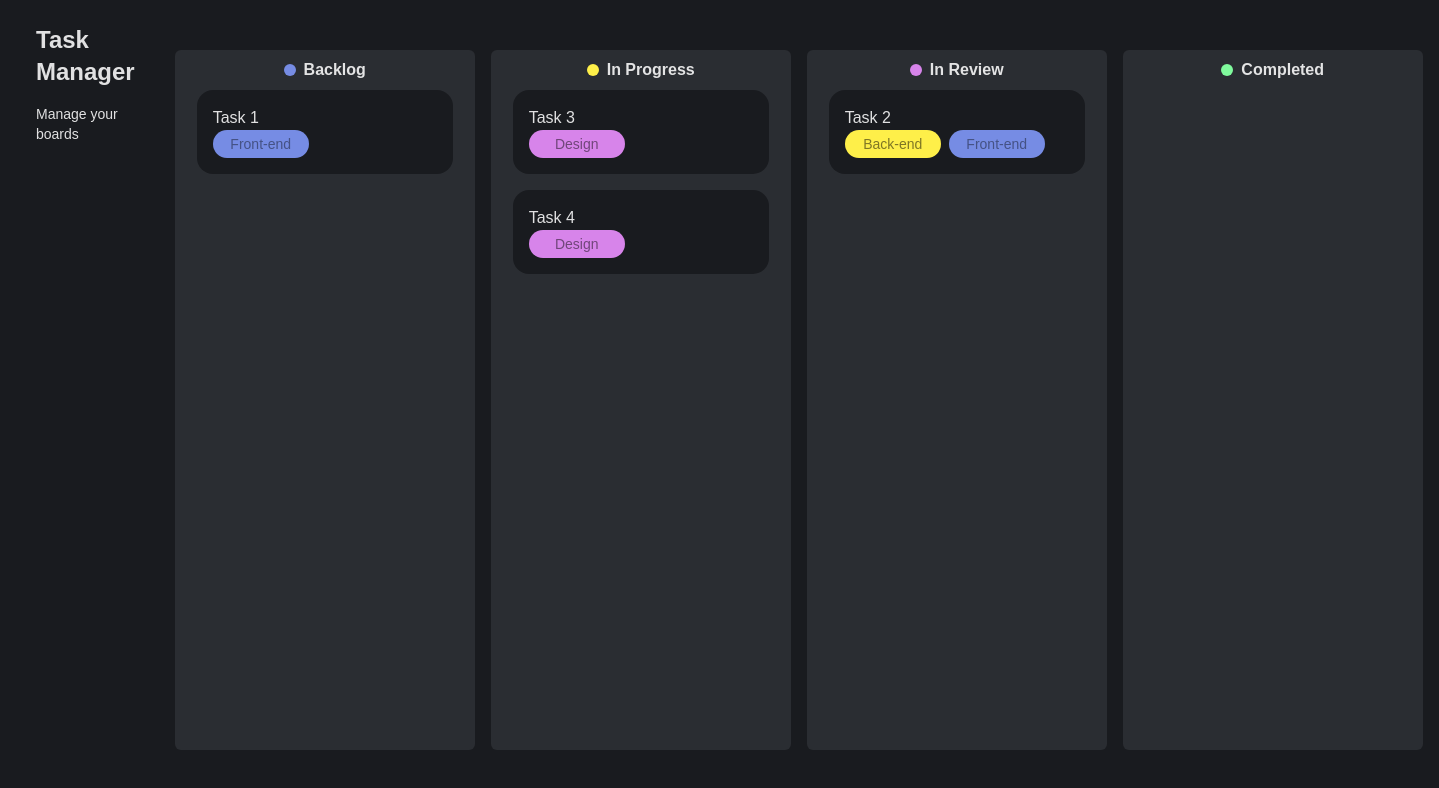
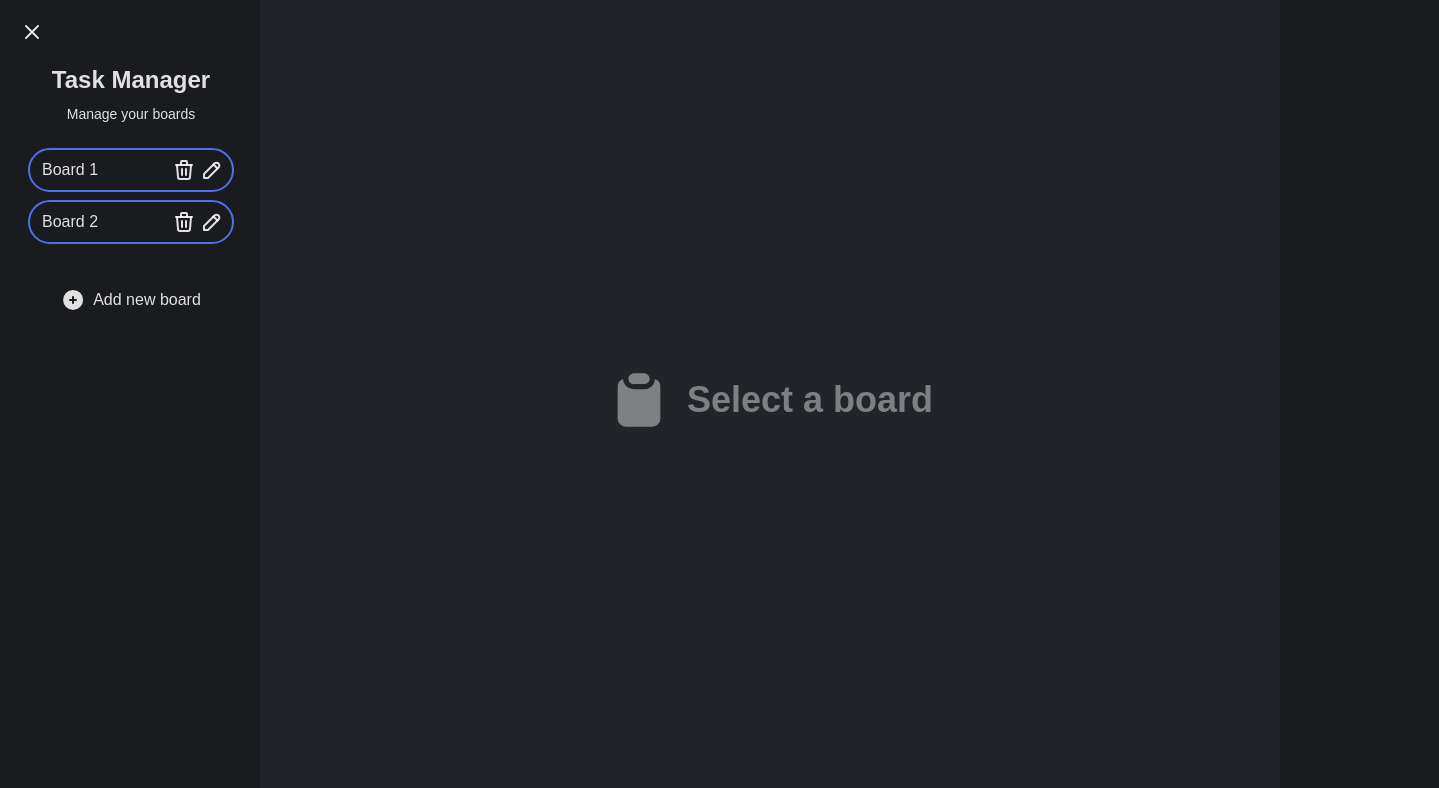
Before and after one commit to omar15hr/task-manager-app, a React (Vite) app: page / in a window 1280 px wide. Shown: the top 788 px of the page, 1439 px wide, since content can reach past the window. Built offline with nearby package versions, Linux system fonts and the light colour scheme.

Commit message:
inicio del store

```diff
--- a/src/App.tsx
+++ b/src/App.tsx
@@ -1,11 +1,38 @@
+import { useState } from "react";
+import { Sidebar } from "./components/sidebar/Sidebar";
 import { Board } from "./components/board/Board";
-import { Sidebar } from "./components/sidebar/Sidebar";
+import { BoardWithId } from "./interfaces/types";
+import { StartBoard } from "./components/board/StartBoard";
 
 export default function App() {
+  const [isSidebarOpen, setIsSidebarOpen] = useState(true);
+  const [boardSelected, setBoardSelected] = useState<BoardWithId | null>(null);
+
+  const toggleSidebar = () => {
+    setIsSidebarOpen(!isSidebarOpen);
+  };
+
+  const selectBoard = (board: BoardWithId) => {
+    setBoardSelected(board);
+  };
+
   return (
-    <div className="flex flex-row">
-      <Sidebar />
-      <Board />
+    <div className="flex flex-row h-[100vh] overflow-hidden">
+      <Sidebar
+        isSidebarOpen={isSidebarOpen}
+        toggleSidebar={toggleSidebar}
+        selectBoard={selectBoard}
+      />
+
+      <div
+        className={`flex-1 transition-all duration-300 ease-in-out ${
+          isSidebarOpen ? "ml-[260px]" : "ml-[65px]"
+        }`}
+      >
+        {
+          boardSelected ? <Board /> : <StartBoard />
+        }
+      </div>
     </div>
   );
 }
--- /dev/null
+++ b/src/assets/svgs/Svg.tsx
@@ -0,0 +1,123 @@
+interface SvgProps {
+  size?: number;
+  color?: string;
+}
+
+export function CancelSvg({ size }: SvgProps) {
+  return (
+    <svg
+      xmlns="http://www.w3.org/2000/svg"
+      width={size}
+      height={size}
+      viewBox="0 0 24 24"
+      fill="none"
+      stroke="currentColor"
+      stroke-width="2"
+      stroke-linecap="round"
+      stroke-linejoin="round"
+      className="icon icon-tabler icons-tabler-outline icon-tabler-x"
+    >
+      <path stroke="none" d="M0 0h24v24H0z" fill="none" />
+      <path d="M18 6l-12 12" />
+      <path d="M6 6l12 12" />
+    </svg>
+  );
+}
+
+export function BaselineSvg({ size }: SvgProps) {
+  return (
+    <svg
+      xmlns="http://www.w3.org/2000/svg"
+      width={size}
+      height={size}
+      viewBox="0 0 24 24"
+      fill="none"
+      stroke="currentColor"
+      stroke-width="2"
+      stroke-linecap="round"
+      stroke-linejoin="round"
+      className="icon icon-tabler icons-tabler-outline icon-tabler-baseline-density-medium"
+    >
+      <path stroke="none" d="M0 0h24v24H0z" fill="none" />
+      <path d="M4 20h16" />
+      <path d="M4 12h16" />
+      <path d="M4 4h16" />
+    </svg>
+  );
+}
+
+export function CirclePlusSvg({ size }: SvgProps) {
+  return (
+    <svg
+      xmlns="http://www.w3.org/2000/svg"
+      width={size}
+      height={size}
+      viewBox="0 0 24 24"
+      fill="currentColor"
+      className="icon icon-tabler icons-tabler-filled icon-tabler-circle-plus"
+    >
+      <path stroke="none" d="M0 0h24v24H0z" fill="none" />
+      <path d="M4.929 4.929a10 10 0 1 1 14.141 14.141a10 10 0 0 1 -14.14 -14.14zm8.071 4.071a1 1 0 1 0 -2 0v2h-2a1 1 0 1 0 0 2h2v2a1 1 0 1 0 2 0v-2h2a1 1 0 1 0 0 -2h-2v-2z" />
+    </svg>
+  );
+}
+
+export function TrashSvg({ size }: SvgProps) {
+  return (
+    <svg
+      xmlns="http://www.w3.org/2000/svg"
+      width={size}
+      height={size}
+      viewBox="0 0 24 24"
+      fill="none"
+      stroke="currentColor"
+      stroke-width="2"
+      stroke-linecap="round"
+      stroke-linejoin="round"
+      className={`icon icon-tabler icons-tabler-outline icon-tabler-trash`}
+    >
+      <path stroke="none" d="M0 0h24v24H0z" fill="none" />
+      <path d="M4 7l16 0" />
+      <path d="M10 11l0 6" />
+      <path d="M14 11l0 6" />
+      <path d="M5 7l1 12a2 2 0 0 0 2 2h8a2 2 0 0 0 2 -2l1 -12" />
+      <path d="M9 7v-3a1 1 0 0 1 1 -1h4a1 1 0 0 1 1 1v3" />
+    </svg>
+  );
+}
+
+export function PencilSvg({ size }: SvgProps) {
+  return (
+    <svg
+      xmlns="http://www.w3.org/2000/svg"
+      width={size}
+      height={size}
+      viewBox="0 0 24 24"
+      fill="none"
+      stroke="currentColor"
+      stroke-width="2"
+      stroke-linecap="round"
+      stroke-linejoin="round"
+      className="icon icon-tabler icons-tabler-outline icon-tabler-pencil"
+    >
+      <path stroke="none" d="M0 0h24v24H0z" fill="none" />
+      <path d="M4 20h4l10.5 -10.5a2.828 2.828 0 1 0 -4 -4l-10.5 10.5v4" />
+      <path d="M13.5 6.5l4 4" />
+    </svg>
+  );
+}
+export function ClipboardSvg({ size }: SvgProps) {
+  return (
+    <svg
+      xmlns="http://www.w3.org/2000/svg"
+      width={size}
+      height={size}
+      viewBox="0 0 24 24"
+      fill="currentColor"
+      className="icon icon-tabler icons-tabler-filled icon-tabler-clipboard"
+    >
+      <path stroke="none" d="M0 0h24v24H0z" fill="none" />
+      <path d="M17.997 4.17a3 3 0 0 1 2.003 2.83v12a3 3 0 0 1 -3 3h-10a3 3 0 0 1 -3 -3v-12a3 3 0 0 1 2.003 -2.83a4 4 0 0 0 3.997 3.83h4a4 4 0 0 0 3.98 -3.597zm-3.997 -2.17a2 2 0 1 1 0 4h-4a2 2 0 1 1 0 -4z" />
+    </svg>
+  );
+}
--- /dev/null
+++ b/src/components/board/StartBoard.tsx
@@ -0,0 +1,10 @@
+import { ClipboardSvg } from "../../assets/svgs/Svg";
+
+export function StartBoard() {
+  return (
+    <div className="flex flex-row gap-4 p-4 items-center justify-center bg-[#2A2D32] h-screen opacity-50">
+      <ClipboardSvg size={64} />
+      <span className="text-4xl font-bold">Select a board</span>
+    </div>
+  );
+}
--- /dev/null
+++ b/src/components/sidebar/BoardContainer.tsx
@@ -0,0 +1,44 @@
+import { CirclePlusSvg, PencilSvg, TrashSvg } from "../../assets/svgs/Svg";
+import { BoardWithId } from "../../interfaces/types";
+
+interface BoardContainerProps {
+  boards: BoardWithId[];
+  selectBoard: (board: BoardWithId) => void;
+}
+
+export function BoardContainer({ boards, selectBoard }: BoardContainerProps) {
+
+  return (
+    <div className="flex flex-col gap-2 mt-4 items-center ml-3">
+      <div className="text-2xl font-bold">Task Manager</div>
+      <div className="text-sm">Manage your boards</div>
+
+      <div className="w-full">
+        <ul className="flex flex-col gap-2 mt-4">
+          {boards.map((board) => (
+            <li
+              key={board.id}
+              onClick={() => selectBoard(board)}
+              className="flex flex-row p-2 justify-between border-2 border-[#506FEA] hover:border-[#384ea5] rounded-full cursor-pointer"
+            >
+              <span className="ml-1">{board.name}</span>
+              <div className="flex gap-1">
+                <div>
+                  <TrashSvg size={24} color="#506FEA" />
+                </div>
+                <div>
+                  <PencilSvg size={24} color="#506FEA" />
+                </div>
+              </div>
+            </li>
+          ))}
+        </ul>
+      </div>
+
+      <button className="flex items-center gap-2 hover:bg-[#2A2D32] p-4 rounded-full cursor-pointer mt-5">
+        <CirclePlusSvg size={24} />
+        <span>Add new board</span>
+      </button>
+    </div>
+  );
+}
--- a/src/components/sidebar/Sidebar.tsx
+++ b/src/components/sidebar/Sidebar.tsx
@@ -1,10 +1,44 @@
-export function Sidebar() {
+import { BaselineSvg, CancelSvg } from "../../assets/svgs/Svg";
+import { BoardContainer } from "./BoardContainer";
+import { useAppSelector } from "../../hooks/store";
+import { BoardWithId } from "../../interfaces/types";
+
+
+interface SidebarProps {
+  isSidebarOpen: boolean;
+  toggleSidebar: () => void;
+  selectBoard: (board: BoardWithId) => void;
+}
+
+export function Sidebar({ isSidebarOpen, toggleSidebar, selectBoard }: SidebarProps) {
+
+  const boards = useAppSelector((state) => state.boards);
+
   return (
-    <div className="flex flex-col w-[300px] h-[100vh] p-6 ml-3">
-      <div className="flex flex-col gap-4 items-center">
-        <div className="text-2xl font-bold">Task Manager</div>
-        <div className="text-sm">Manage your boards</div>
-      </div>
+    <div
+      className={`fixed top-0 left-0 h-[100vh] p-4 transition-all duration-300 ease-in-out ${
+        isSidebarOpen ? "w-[250px]" : "w-[64px]"
+      } `}
+    >
+      <button
+        onClick={toggleSidebar}
+        className={`flex items-center justify-center w-8 h-8 rounded-full transition-colors duration-200 cursor-pointer ${
+          isSidebarOpen ? "self-start" : "self-center"
+        }`}
+      >
+        {isSidebarOpen ? (
+          <CancelSvg size={24} />
+        ) : (
+          <BaselineSvg size={24} />
+        )}
+      </button>
+
+      {isSidebarOpen && (
+        <BoardContainer
+          boards={boards}
+          selectBoard={selectBoard}
+        />
+      )}
     </div>
   );
 }
--- /dev/null
+++ b/src/hooks/store.ts
@@ -0,0 +1,6 @@
+import type { AppDispatch, RootState } from "../store";
+import { useDispatch, useSelector } from "react-redux";
+import type { TypedUseSelectorHook } from "react-redux";
+
+export const useAppSelector: TypedUseSelectorHook<RootState> = useSelector;
+export const useAppDispatch = () => useDispatch<AppDispatch>();
--- /dev/null
+++ b/src/store/board/slice.ts
@@ -0,0 +1,85 @@
+import { createSlice } from "@reduxjs/toolkit";
+import { BoardWithId } from "../../interfaces/types";
+
+const initialState: BoardWithId[] = [
+  {
+    id: "1",
+    name: "Board 1",
+    emoji: "🏢",
+    color: "#768CE4",
+    tasks: [
+      {
+        id: "1",
+        title: "Task 1",
+        status: "In Progress",
+        background: null,
+        tags: [{ tag: "Front-end", color: "#768CE4", colorText: '#455285' }],
+        columnId: "1",
+      },
+      {
+        id: "2",
+        title: "Task 2",
+        status: "In Review",
+        background: null,
+        tags: [
+          { tag: "Back-end", color: "#FEEF49", colorText: '#7e7625' },
+          { tag: "Front-end", color: "#768CE4", colorText: '#455285'}
+        ],
+        columnId: "3",
+      },
+      {
+        id: "3",
+        title: "Task 3",
+        status: "In Progress",
+        background: null,
+        tags: [{ tag: "Design", color: "#D784EA", colorText: '#71467a' }],
+        columnId: "2",
+      },
+    ],
+  },
+  {
+    id: "2",
+    name: "Board 2",
+    emoji: "🏢",
+    color: "#768CE4",
+    tasks: [
+      {
+        id: "1",
+        title: "Task 1",
+        status: "In Progress",
+        background: null,
+        tags: [{ tag: "Front-end", color: "#768CE4", colorText: '#455285' }],
+        columnId: "1",
+      },
+      {
+        id: "2",
+        title: "Task 2",
+        status: "In Review",
+        background: null,
+        tags: [
+          { tag: "Back-end", color: "#FEEF49", colorText: '#7e7625' },
+          { tag: "Front-end", color: "#768CE4", colorText: '#455285'}
+        ],
+        columnId: "3",
+      },
+      {
+        id: "3",
+        title: "Task 3",
+        status: "In Progress",
+        background: null,
+        tags: [{ tag: "Design", color: "#D784EA", colorText: '#71467a' }],
+        columnId: "2",
+      },
+    ],
+  }
+];
+
+export const boardSlice = createSlice({
+  name: "board",
+  initialState: initialState,
+  reducers: {
+
+  },
+});
+
+export default boardSlice.reducer;
--- /dev/null
+++ b/src/store/index.ts
@@ -0,0 +1,11 @@
+import { configureStore } from '@reduxjs/toolkit';
+import boardReducer from './board/slice';
+
+export const store = configureStore({
+  reducer: {
+    boards: boardReducer,
+  },
+});
+
+export type RootState = ReturnType<typeof store.getState>;
+export type AppDispatch = typeof store.dispatch;
```
Also changed, not shown: src/main.tsx (+4 -4 lines).
